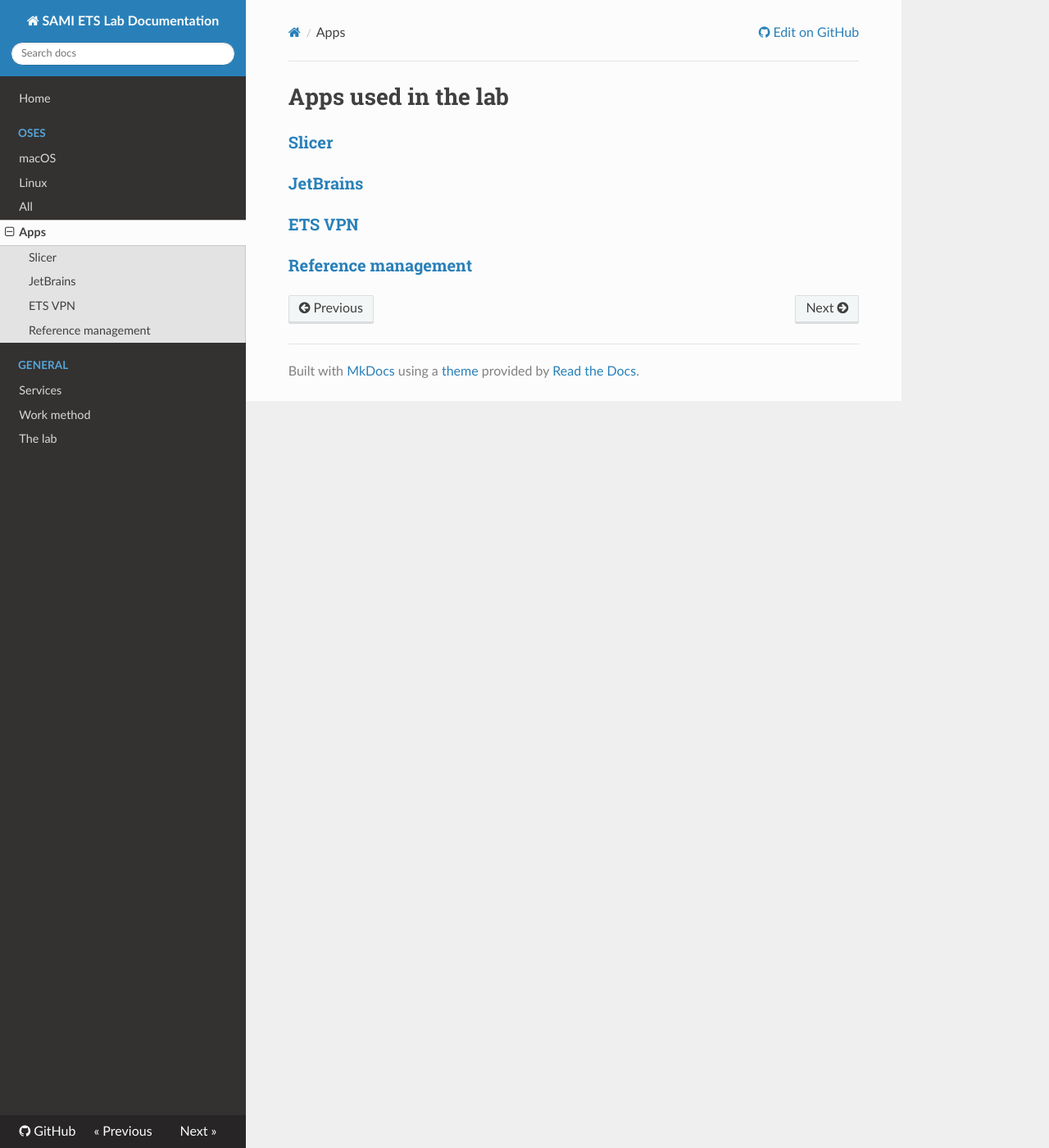
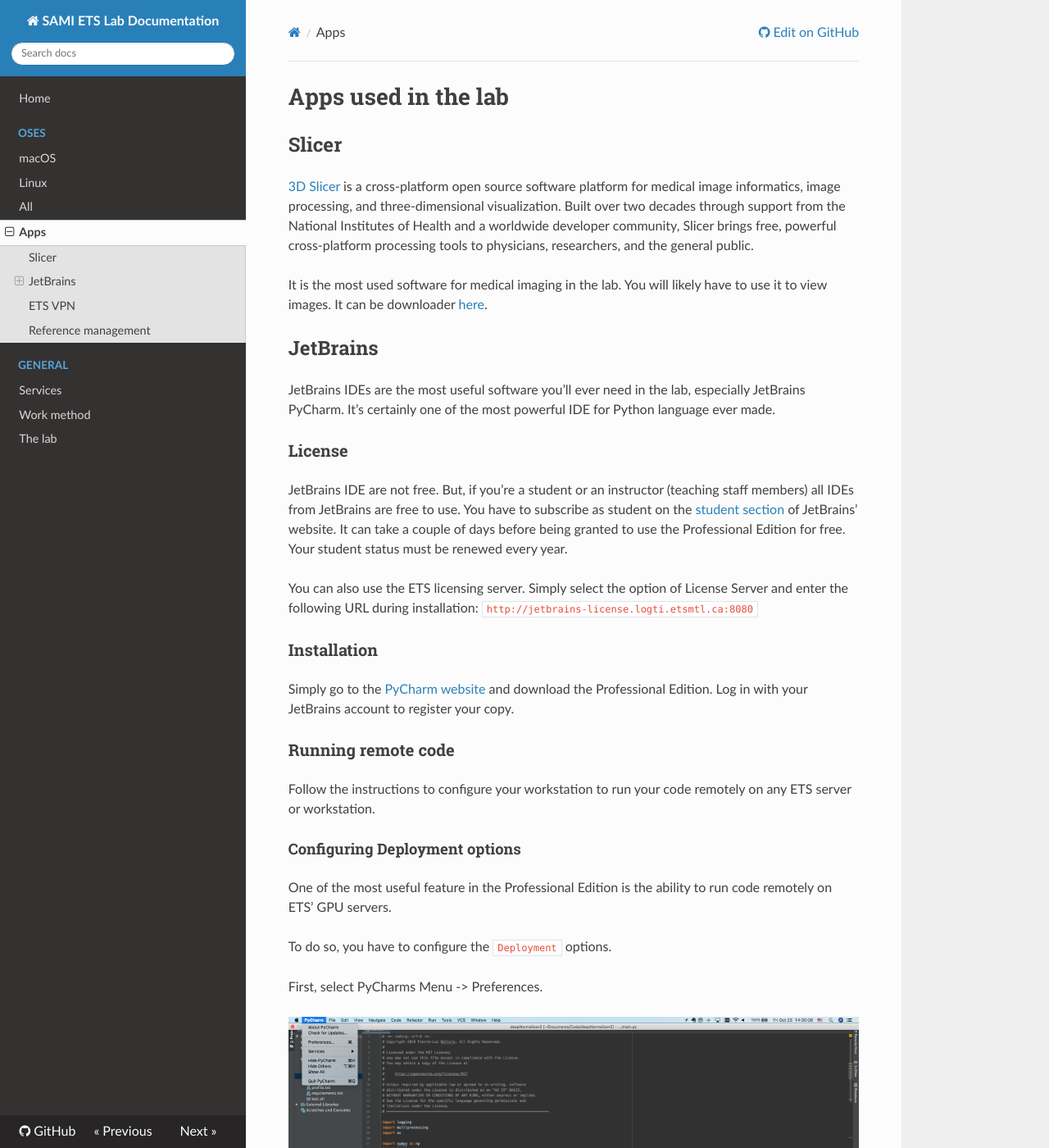
Before and after one commit to sami-ets/Documentation, an MkDocs documentation site: the page built from docs/apps/index.md, in a window 1280 px wide and 1400 px high. Shown: the whole window at 82% size. Built offline with MkDocs 1.6.1, drawn with Linux system fonts in a browser that asks for light colours; nearby versions of some CDN libraries; old or Windows-style settings are respelled for this version of MkDocs; some of the changed text lies outside the part shown.

Commit message:
no message

```diff
--- a/docs/apps/index.md
+++ b/docs/apps/index.md
@@ -1,6 +1,106 @@
 # Apps used in the lab
 
-### [Slicer](slicer.md)
-### [JetBrains](jetbrains.md)
-### [ETS VPN](vpn.md)
-### [Reference management](references.md)
+## Slicer
+[3D Slicer](https://www.slicer.org) is a cross-platform open source software platform for medical image informatics,
+image processing, and three-dimensional visualization. Built over two decades through support from the National
+Institutes of Health and a worldwide developer community, Slicer brings free, powerful cross-platform processing tools
+to physicians, researchers, and the general public.
+
+It is the most used software for medical imaging in the lab. You will likely have to use it to view images. It can
+be downloader [here](https://download.slicer.org).
+
+## JetBrains
+
+JetBrains IDEs are the most useful software you'll ever need in the lab, especially JetBrains PyCharm. It's certainly
+one of the most powerful IDE for Python language ever made.
+
+
+### License
+
+JetBrains IDE are not free. But, if you're a student or an instructor (teaching staff members) all IDEs from JetBrains
+are free to use. You have to subscribe as student on the [student section](https://www.jetbrains.com/student/) of
+JetBrains' website. It can take a couple of days before being granted to use the Professional Edition for free. Your
+student status must be renewed every year.
+
+You can also use the ETS licensing server. Simply select the option of License Server and enter the following URL
+during installation: `http://jetbrains-license.logti.etsmtl.ca:8080`
+
+
+### Installation
+
+Simply go to the [PyCharm website](https://www.jetbrains.com/pycharm/) and download the Professional Edition. Log in
+with your JetBrains account to register your copy.
+
+
+### Running remote code
+
+Follow the instructions to configure your workstation to run your code remotely on any ETS server or workstation.
+
+#### Configuring Deployment options
+
+One of the most useful feature in the Professional Edition is the ability to run code remotely on ETS' GPU servers.
+
+To do so, you have to configure the `Deployment` options.
+
+First, select PyCharms Menu -> Preferences.
+
+![](assets/preferences.png)
+
+Then, go to `Build, execution, deployment` section and then `Deployment`.
+
+Click the ![plus](assets/plus.png) button to add a configuration, and enter the IP address, username and password given
+by ETS' chief IT engineer to connect to the server. It can also be your personal workstation in the Lab.
+
+![](assets/deployments.png)
+
+Then, go to the `Mappings` tab and select the desired source and destination paths. The source is likely be your local
+project path, while the destination path should be either in `/data/users/<YOUR USER>` if available or your personal
+`/home/<YOUR USER>` home folder.
+
+#### Configuring remote SSH interpreter
+
+To run your Python code remotely on a server, an SSH Python interpreter must be configured. Still in the PyCharm Menu ->
+Preferences, select the `Project: <YOUR PROJECT>` section.
+
+![](assets/project_interpreters.png)
+
+Click the ![](assets/gear.png) icon to add an interpreter.
+
+![](assets/add_interpreter.png)
+
+Select the `SSH Interpreter` on the left, and select the previously created Deployment configuration.
+
+![](assets/ssh_interpreter_creation.png)
+
+Get the path of the UNIX Python binary executable file. This is likely to be a Conda environment under
+`/home/<YOUR USER>/anaconda3/envs/<YOUR ENV>/bin/python3` or a `virtualenv` virtual environment
+`/home/<YOUR USER>/path/to/your/virtualenv`.
+
+![](assets/python_bin_path.png)
+
+Next to `Sync folders`, select the proper destination folder. It should be your project's deployment path.
+![](assets/sync_folder.png)
+
+Click on `Finish` and you are ready to upload your code. Select your root project folder, right click, and under `Deployment`
+section, select `Upload to <DEPLOYMENT NAME>`.
+
+![](assets/upload.png)
+
+Your code will be uploaded to the remote server. With the configured Python interpreter, you will be able to
+either run or debug the code remotely.
+
+
+## ETS VPN
+
+All ETS research servers and personal workstations can be accessed over VPN using Cisco Anyconnect VPN app with ETS
+profile.
+
+Refer to [ETS STI](https://www.etsmtl.ca/services/sti/etudiants/Reseau-et-Communication/rpv) website to know how to
+download and use Cisco Anyconnect VPN to access remotely school's resources.
+
+## Reference management
+
+Most people in the lab uses [Mendeley](https://www.mendeley.com/) reference management system. Simple to use and free,
+it can also sync references on the web and access it from all your devices. You can also easily take notes on
+saved PDFs. Moreover, Mendeley is also [supported by ETS's library](https://www.etsmtl.ca/Bibliotheque/Aide-et-formation/Comment---/Gerer-References/Mendeley)
+and you can also follow courses on how to use it and master the reference management.
```
Also changed, not shown: docs/apps/jetbrains.md (deleted, +0 -79 lines), docs/apps/references.md (deleted, +0 -6 lines), docs/apps/slicer.md (deleted, +0 -9 lines), docs/apps/vpn.md (deleted, +0 -7 lines), docs/general/work_method.md (+1 -1 lines).
